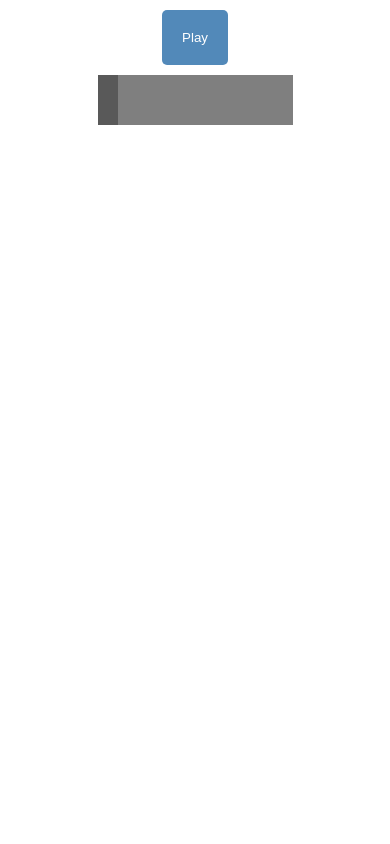
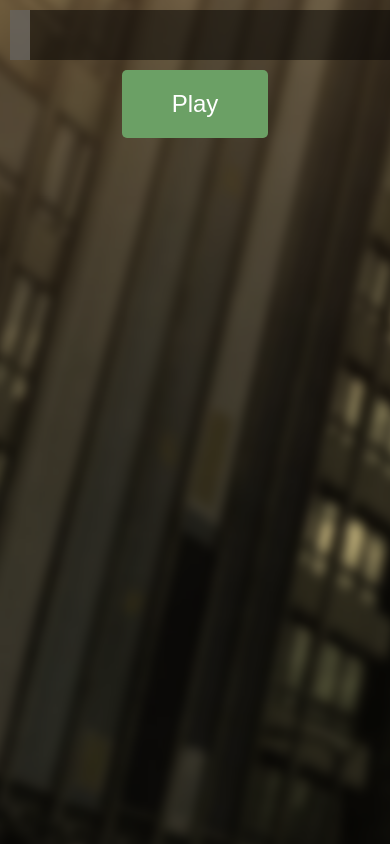
Before and after one commit to FateDev/audioPlayer, a plain HTML site: page index.html in a window 390 px wide. Drawn offline with Linux system fonts and the light colour scheme.

Commit message:
Added more functionality and some more styles

```diff
--- a/css/styles.css
+++ b/css/styles.css
@@ -13,6 +13,10 @@ html{
 .progressBar_container{
     position: relative;
     height:50px;
+}
+
+.audioContainer{
+    padding: 10px;
 }
 
 .playerSlider{
@@ -37,6 +41,16 @@ html{
     width:calc(50vw - 20px);    /* If the width for the progresBar_container is 'X', the width for this must be: || calc(X - 20px) || */
 }
 
+@media screen and (max-width:500px){
+    .progressBar_container{
+        width: 100vw;
+    }
+
+    .progressBar{
+        width:calc(100vw - 20px)
+    }
+}
+
 /* The styles below may be edited within reason */
 
 .progressBar_container{
@@ -48,26 +62,52 @@ html{
 }
 
 .playerSlider{
-    background-color:rgba(0, 0, 0, 0.3);
+    background-color:rgba(221, 221, 221, 0.3);
     -webkit-transition:background-color .2s ease;
     transition:background-color .2s ease;
 }
 
-.playerSlider:hover, .progressBar_container:hover{
+.playerSlider:hover{
+    background-color:rgba(221, 221, 221, 0.5);
+}
+
+.playerSlider:active{
+    background-color:rgba(221, 221, 221, 0.7);
+}
+
+.progressBar_container:hover{
     background-color:rgba(0, 0, 0, 0.5);
 }
 
-.playerSlider:active, .progressBar_container:active{
+.progressBar_container:active{
     background-color:rgba(0, 0, 0, 0.7);
 }
 
 .playPauseButton{
     display: block;
-    padding:20px;
-    background-color:#5289b9;
+    padding:20px 50px;
+    font-size: 150%;
+    background-color:#6ba065; /* For pause: #b95252 */
     color:#fff;
     border:0;
     border-radius: 5px;
     outline: none;
     margin: 10px auto;
 }
+
+#background-image{
+    top:0;
+    left:0;
+    position: fixed;
+    background: url(../images/backgroundCity.jpg);
+
+    -webkit-transform: scale(1.1,1.1);
+    transform: scale(1.1,1.1);
+
+    -webkit-filter:sepia(60%) blur(5px);
+    filter:sepia(60%) blur(5px);
+
+    z-index: -100;
+    width:100vw;
+    height: 100vh;
+}
--- a/index.html
+++ b/index.html
@@ -7,6 +7,7 @@
         <link rel="stylesheet" type="text/css" href="css/styles.css">
     </head>
     <body>
+        <div id="background-image"></div>
         <script src="js/scripts.js"></script>
         <script>
             var musicArray =
--- a/js/scripts.js
+++ b/js/scripts.js
@@ -3,58 +3,49 @@
 function createAudioPlayer(instanceName,musicSrc) {
     var mouseDown = false;
 
-    window["playerObject_"+instanceName] = new Object();
+    window["playerObject_"+instanceName] = new Object();   //Making an object to contain all of the elements and properties and many functions, to make it in a module (names ot dynamically through the variable recieved name)
 
-    window["playerObject_"+instanceName].name = instanceName;
+    window["playerObject_"+instanceName].name = instanceName;  //Sets the name of the object to the variable recieved
 
-    window["playerObject_"+instanceName].container = document.createElement('div');
+    window["playerObject_"+instanceName].container = document.createElement('div');  //Making the container for all of the elements (just the elements)
     window["playerObject_"+instanceName].container.setAttribute('id','audioContainer_'+window["playerObject_"+instanceName].name);
     window["playerObject_"+instanceName].container.setAttribute('class','audioContainer');
 
-    window["playerObject_"+instanceName].containerProgressBar = document.createElement('div');
+    window["playerObject_"+instanceName].containerProgressBar = document.createElement('div'); //Making a container for the progress bar, so it looks nice and sets ID
     window["playerObject_"+instanceName].containerProgressBar.setAttribute('id','progressBar_container_'+window["playerObject_"+instanceName].name);
     window["playerObject_"+instanceName].containerProgressBar.setAttribute('class','progressBar_container');
 
-    window["playerObject_"+instanceName].progressBar = document.createElement("div");
+    window["playerObject_"+instanceName].progressBar = document.createElement("div"); // Making the progress bar, sets ID and Class
     window["playerObject_"+instanceName].progressBar.setAttribute('id','progressBar_'+window["playerObject_"+instanceName].name);
-    //window["playerObject_"+instanceName].progressBar.setAttribute('style','width:'+(document.body.clientWidth-20)+"px");
-
-    //window.onresize = function(){
-    //    window["playerObject_"+instanceName].progressBar.setAttribute('style','width:'+(document.body.clientWidth-20)+"px");
-    //}
-
-    window["playerObject_"+instanceName].progressBar.setAttribute('class','progressBar');
-
+    window["playerObject_"+instanceName].progressBar.setAttribute('class','progressBar');//
     window["playerObject_"+instanceName].containerProgressBar.appendChild(window["playerObject_"+instanceName].progressBar);
 
-    window["playerObject_"+instanceName].playerSlider = document.createElement("div");
+    window["playerObject_"+instanceName].playerSlider = document.createElement("div"); //Makes the player slider
     window["playerObject_"+instanceName].playerSlider.setAttribute('id',"playerSlider_"+window["playerObject_"+instanceName].name);
     window["playerObject_"+instanceName].playerSlider.setAttribute('class',"playerSlider");
 
-    window["playerObject_"+instanceName].playPauseButton  = document.createElement('button');
+    window["playerObject_"+instanceName].playPauseButton  = document.createElement('button'); //Makes the play/pause button and adds the ID for it, and some default (play) text
     window["playerObject_"+instanceName].playPauseButton.setAttribute('id',"playPauseButton_"+window["playerObject_"+instanceName].name);
     window["playerObject_"+instanceName].playPauseButton.setAttribute('class','playPauseButton');
     window["playerObject_"+instanceName].playPauseButton.textContent = "Play";
 
-    window["playerObject_"+instanceName].progressBar.appendChild(window["playerObject_"+instanceName].playerSlider);
+    window["playerObject_"+instanceName].audioElem = document.createElement('audio');  //Makes the actual audio element, and sets the ID
+    window["playerObject_"+instanceName].audioElem.setAttribute('id',window["playerObject_"+instanceName].name+"_audioElem");
 
-    window["playerObject_"+instanceName].audioElem = document.createElement('audio');
-    window["playerObject_"+instanceName].audioElem.setAttribute('id',window["playerObject_"+instanceName].name+"_audioElem");
-    //window["playerObject_"+instanceName].audioElem.setAttribute('controls',"true");
-    //-----------
-    for(var i = 0;i < musicSrc.length;i++){
+    for(var i = 0;i < musicSrc.length;i++){  //Goes through the array of music received in the function, and adds it to the audio element
         window["playerObject_"+instanceName].sourceElem = document.createElement('source');
         window["playerObject_"+instanceName].sourceElem.setAttribute('src',musicSrc[i]);
         window["playerObject_"+instanceName].sourceElem.setAttribute('type','audio/mpeg');
         window["playerObject_"+instanceName].sourceElem.setAttribute('id',window["playerObject_"+instanceName].name+"_source_"+i);
-        window["playerObject_"+instanceName].audioElem.appendChild(window["playerObject_"+instanceName].sourceElem);
+        window["playerObject_"+instanceName].audioElem.appendChild(window["playerObject_"+instanceName].sourceElem); //Sets the audio <source> as child of the <audio> element
     }
 
-    window["playerObject_"+instanceName].container.appendChild(window["playerObject_"+instanceName].playPauseButton);
-    window["playerObject_"+instanceName].container.appendChild(window["playerObject_"+instanceName].containerProgressBar);
-    window["playerObject_"+instanceName].container.appendChild(window["playerObject_"+instanceName].audioElem);
+    window["playerObject_"+instanceName].progressBar.appendChild(window["playerObject_"+instanceName].playerSlider);  //Assigns the player slider as a child of the progress bar
+    window["playerObject_"+instanceName].container.appendChild(window["playerObject_"+instanceName].containerProgressBar); //Makes the container of the progress bar a child of the (overall) container
+    window["playerObject_"+instanceName].container.appendChild(window["playerObject_"+instanceName].audioElem); //Makes the audio element a child of the (overall) container
+    window["playerObject_"+instanceName].container.appendChild(window["playerObject_"+instanceName].playPauseButton); //Makes the play/pause button a child of the (overall) container
 
-    document.body.appendChild(window["playerObject_"+instanceName].container);
+    document.body.appendChild(window["playerObject_"+instanceName].container); //Assigns the container as a child of the main html <body>
 
     /////////////////////////////////////////////////////
     //////
@@ -93,6 +84,13 @@ function createAudioPlayer(instanceName,musicSrc) {
         }
 
         audioElem.currentTime = playerSlider.style.marginLeft.replace(/%/g,'') / (100/audioElem.duration);
+
+        if(audioElem.currentTime <= 0){
+            audioElem.pause();
+            audioElem.currentTime = 0;
+            window["playerObject_"+instanceName].playPauseButton.textContent = "Play";
+            mouseDown = false;
+        }
         //console.log((playerSlider.style.marginLeft.replace(/%/g,''))+" --- "+100+"/"+audioElem.duration);
     }
 
@@ -159,29 +157,41 @@ function createAudioPlayer(instanceName,musicSrc) {
             if((window["playerObject_"+instanceName].playerSlider.style.marginLeft.replace(/%/g,'')) > 100){  //Makes sure that the player thing doesnt go further than the edge of the screen
                 window["playerObject_"+instanceName].playerSlider.style.marginLeft = 100+"%";
             }
+
+            if(audioElem.currentTime <= 0){
+                audioElem.pause();
+                audioElem.currentTime = 0;
+                window["playerObject_"+instanceName].playPauseButton.textContent = "Play";
+                mouseDown = false;
+            }
         }
-    }
-
-    audioElem.onplay = function(){
     }
 
     window["playerObject_"+instanceName].playPauseButton.onclick = function(){
         if(window["playerObject_"+instanceName].playPauseButton.textContent == "Play"){
             audioElem.play();
             window["playerObject_"+instanceName].playPauseButton.textContent = "Pause";
-            wasPaused = false;  //This makes it so that the audio plays on line 81, because it was previously playing || can't do this with paused, so hook it up to some buttons first.
+            wasPaused = false;  //This makes it so that the audio plays, because it was previously playing || can't do this with paused, so hook it up to some buttons first.
         }else if(window["playerObject_"+instanceName].playPauseButton.textContent == "Pause"){
             audioElem.pause();
             window["playerObject_"+instanceName].playPauseButton.textContent = "Play";
-            wasPaused = true;  //This makes it so that the audio plays on line 81, because it was previously playing || can't do this with paused, so hook it up to some buttons first.
+            wasPaused = true;  //This makes it so that the audio plays, because it was previously playing || can't do this with paused, so hook it up to some buttons first.
         }
     }
 
     audioElem.ontimeupdate = function(){
         playerSlider.style.marginLeft = audioElem.currentTime*(100/audioElem.duration)+"%";  //It gets the current time of the audio, then multiplies it by (100/the duration of the audio) -- this results in getting the what percentage away from left the playerSlider thing should be
+        if(playerSlider.style.marginLeft == "100%"){
+            audioElem.pause();
+            wasPaused = true;
+            window["playerObject_"+instanceName].playPauseButton.textContent = "Play";
+            audioElem.currentTime = audioElem.duration;
+        }
     }
 
     audioElem.onended = function(){
-            window["playerObject_"+instanceName].playPauseButton.textContent = "Play";
+        window["playerObject_"+instanceName].playPauseButton.textContent = "Play";
+        audioElem.currentTime = 0;
+        audioElem.pause();
     }
 }
```
Also changed, not shown: images/backgroundCity.jpg (added).
